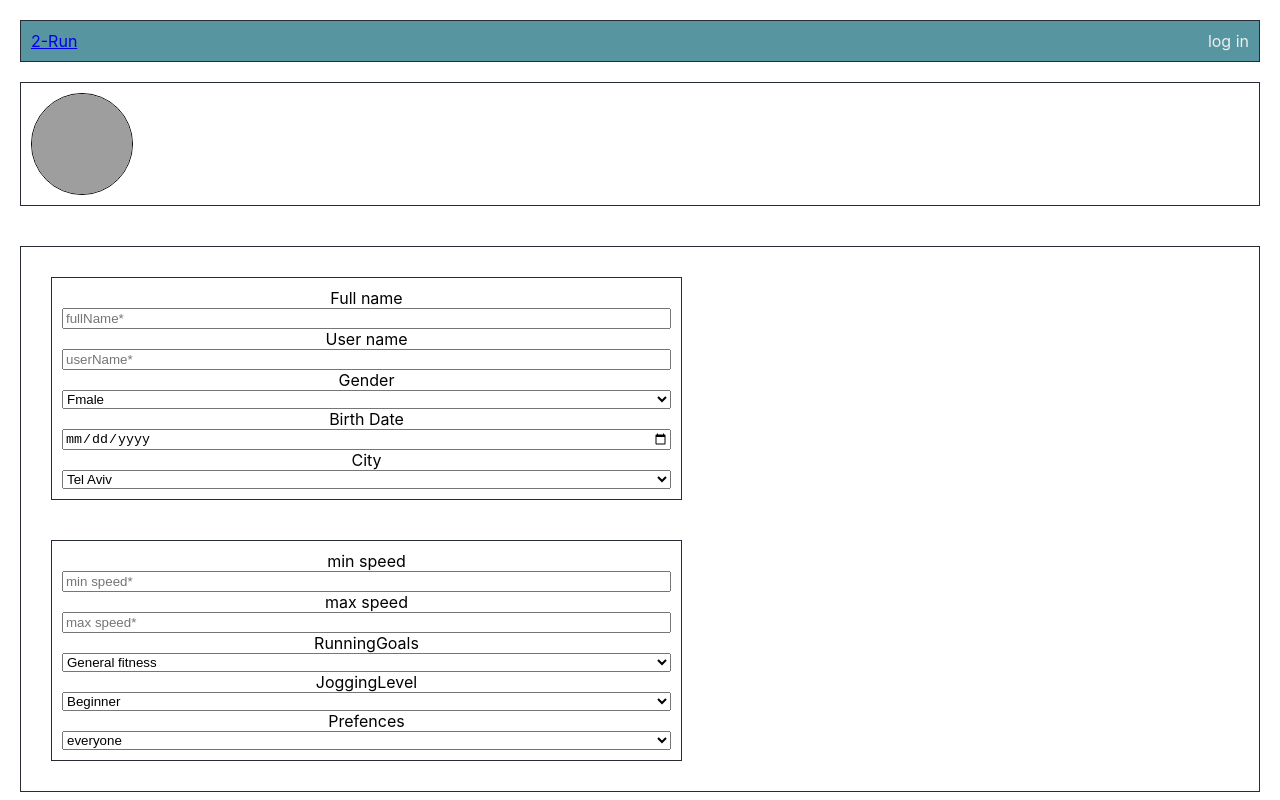
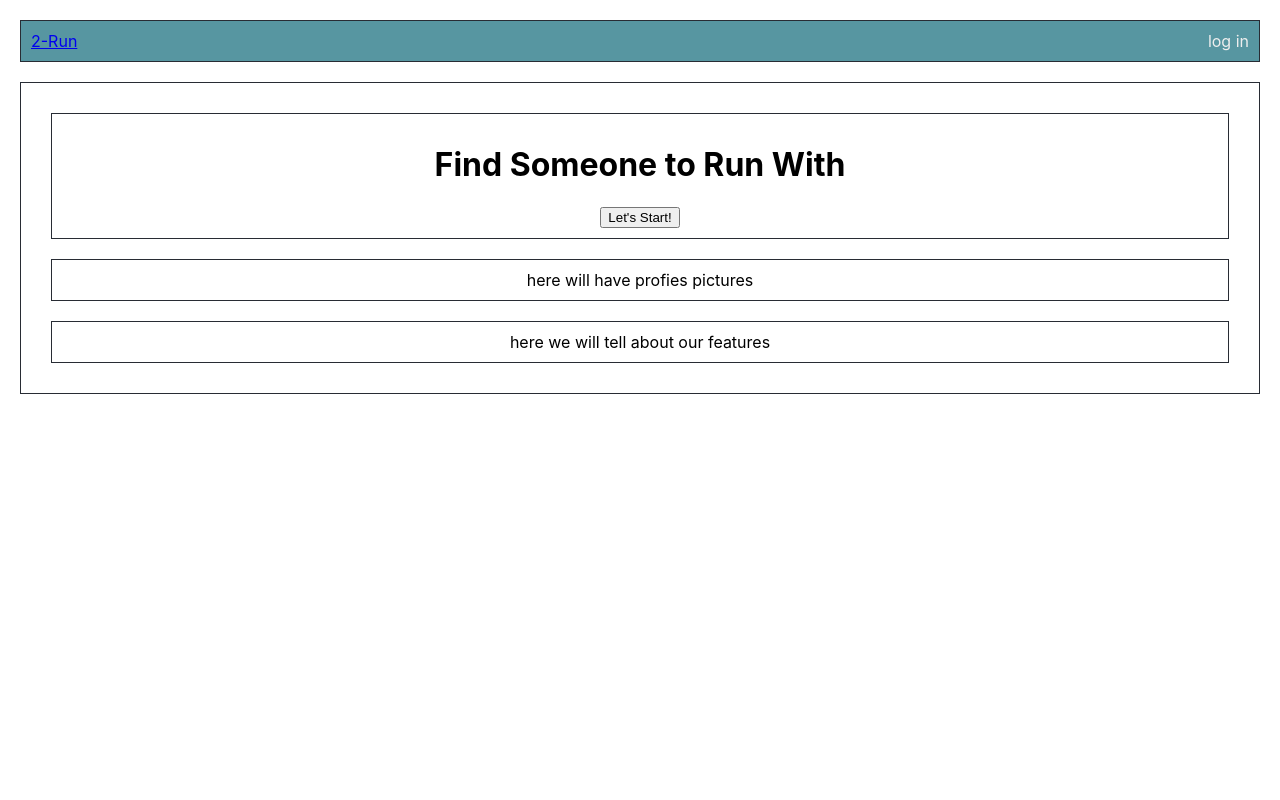
Before and after one commit to RevitalS/2run-app, a React (Create React App) app in the folder frontend/: page / in a window 1280 px wide. Shown: the top 800 px of the page. Built offline with nearby package versions, Linux system fonts and the light colour scheme; grey boxes are pictures that could not be loaded.

Commit message:
updating the user object2

```diff
--- a/frontend/src/App.tsx
+++ b/frontend/src/App.tsx
@@ -11,7 +11,7 @@ function App() {
   const isLoggedIn = useAppSelector((state) => state.config.isLoggedIn);
   return <div className='App'>
     <TopBar/>
-    <PersonalDetailsForm/>
+    {!isLoggedIn ? <Welcome /> : <Home />}
     </div>;
 }
 
```
